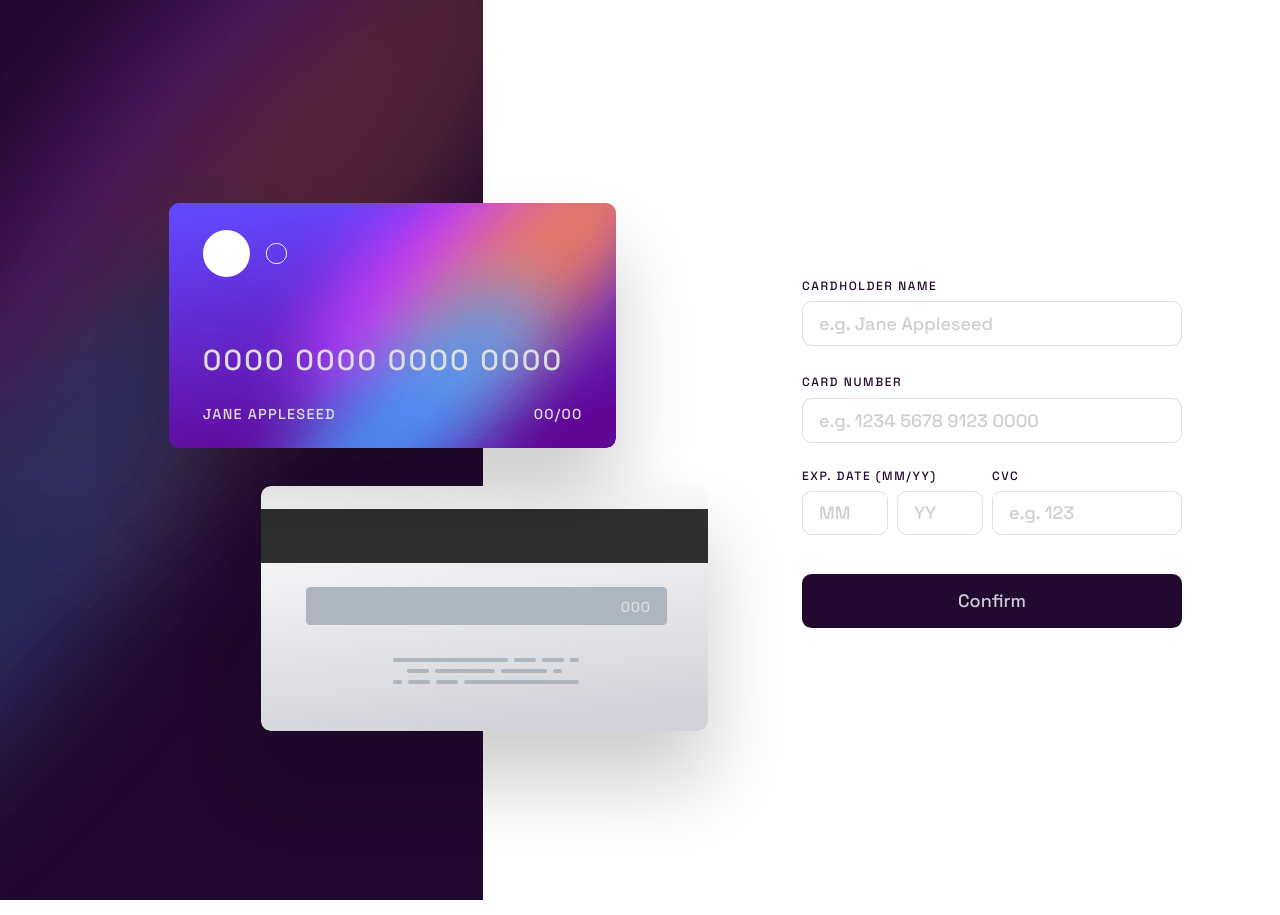
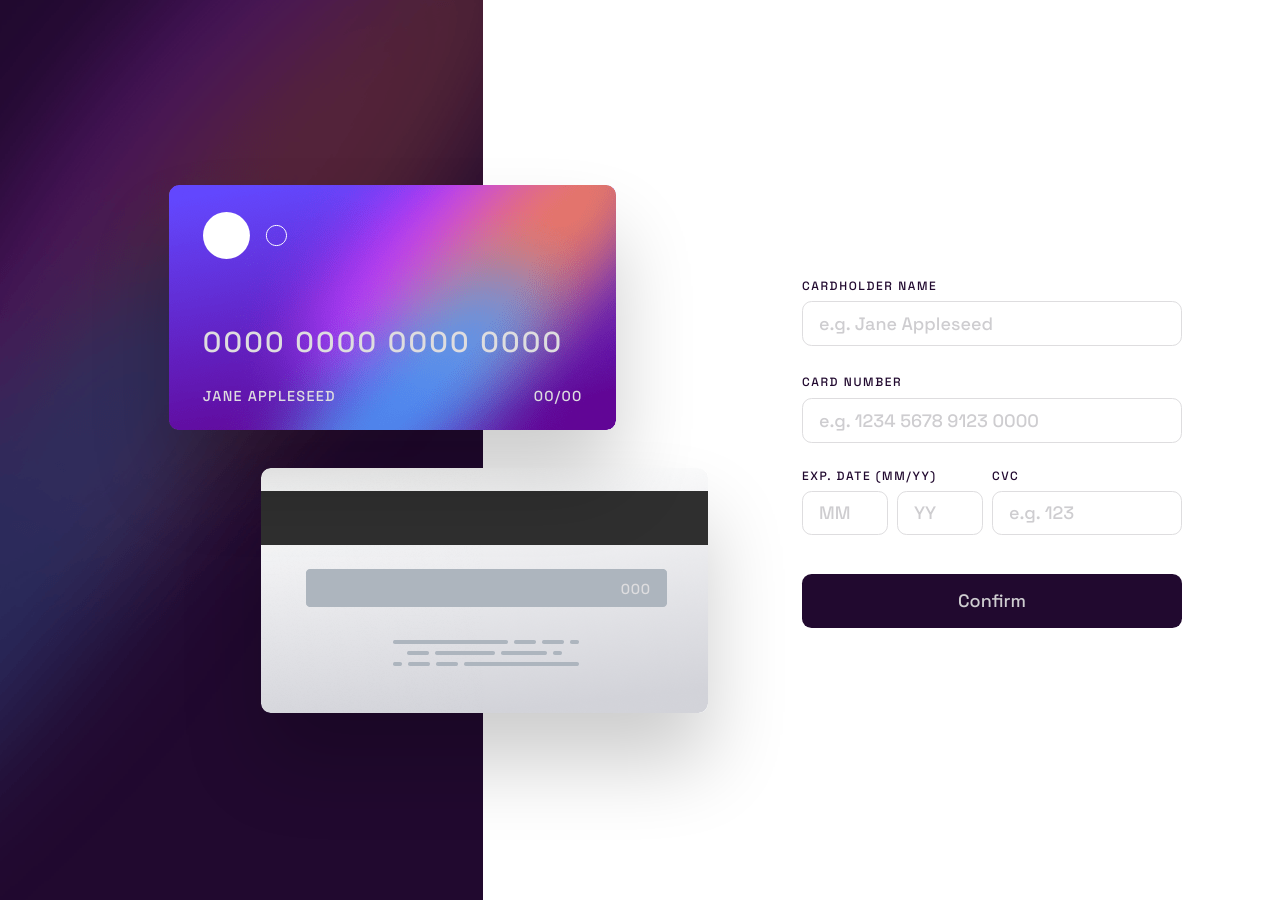
Before and after one commit to curiousmind04/Interactive-Card-Details-Form, a plain HTML site: page index.html in a window 1280 px wide. Drawn offline with Linux system fonts and the light colour scheme.

Commit message:
shifted cards up a bit for desktop

```diff
--- a/main.css
+++ b/main.css
@@ -209,7 +209,7 @@ input::placeholder {
   .card-back {
     transform: scale(1);
     position: absolute;
-    top: 54%;
+    top: 52%;
     left: 54%;
     z-index: 2;
     background: transparent;
@@ -221,7 +221,7 @@ input::placeholder {
     color: hsl(270, 3%, 87%);
     font-size: 0.9rem;
     position: absolute;
-    top: 66.4%;
+    top: 64.4%;
     left: 128.5%;
     z-index: 3;
   }
@@ -230,14 +230,14 @@ input::placeholder {
     border-radius: 0.6rem;
     transform: scale(1);
     position: absolute;
-    top: 22.5%;
+    top: 20.5%;
     left: 35%;
     z-index: 2;
   }
   .card-logo {
     transform: scale(1);
     position: absolute;
-    top: 25.5%;
+    top: 23.5%;
     left: 42%;
     z-index: 3;
   }
@@ -248,7 +248,7 @@ input::placeholder {
     letter-spacing: 0.135rem;
     color: hsl(270, 3%, 87%);
     position: absolute;
-    top: 38%;
+    top: 36%;
     left: 42%;
     z-index: 4;
   }
@@ -257,7 +257,7 @@ input::placeholder {
     color: hsl(270, 3%, 87%);
     font-size: 0.9rem;
     position: absolute;
-    top: 45%;
+    top: 43%;
     left: 42%;
     z-index: 4;
     text-transform: uppercase;
@@ -267,7 +267,7 @@ input::placeholder {
     color: hsl(270, 3%, 87%);
     font-size: 0.9rem;
     position: absolute;
-    top: 45%;
+    top: 43%;
     left: 110.5%;
     z-index: 4;
     text-transform: uppercase;
```
